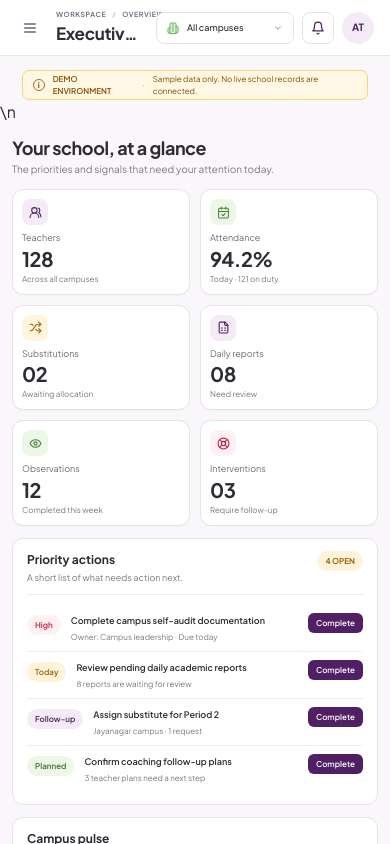
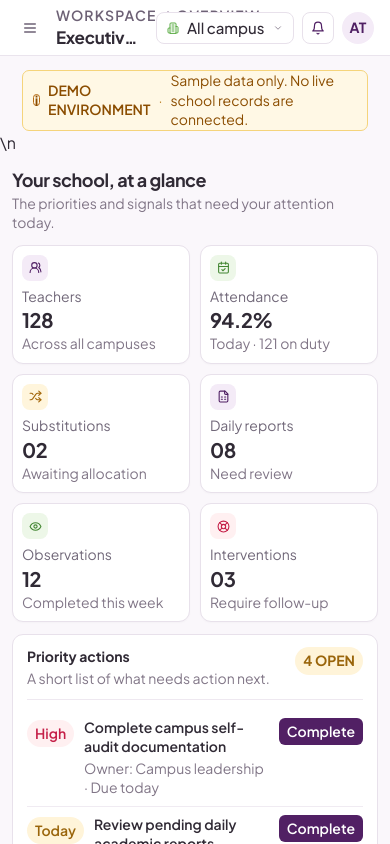
Before and after one commit to Faizankhan-cyber/brainy-stars-academic-os, a React (Vite) app: page / in a window 390 px wide. Shown: the top 844 px of the page. Built offline with nearby package versions, Linux system fonts and the light colour scheme.

Commit message:
Improve readability and reopen UI design direction

```diff
--- a/src/main.tsx
+++ b/src/main.tsx
@@ -2,6 +2,7 @@ import React from 'react';
 import ReactDOM from 'react-dom/client';
 import App from './App';
 import './index.css';
+import './readability.css';
 
 ReactDOM.createRoot(document.getElementById('root')!).render(
   <React.StrictMode>
--- /dev/null
+++ b/src/readability.css
@@ -0,0 +1,16 @@
+/* BSAOS readability layer: loaded after the existing design system. */
+html { font-size: 16px; }
+body { font-size: 16px; line-height: 1.55; }
+button, input, select, textarea { font-size: 15px; }
+/* Raise the tiny arbitrary font sizes used in the first visual prototype. */
+[class*="text-[6px]"], [class*="text-[7px]"], [class*="text-[8px]"], [class*="text-[9px]"], [class*="text-[10px]"], [class*="text-[11px]"], [class*="text-[12px]"], [class*="text-[13px]"] { font-size: 14px !important; line-height: 1.4 !important; }
+.text-xs { font-size: 14px !important; line-height: 1.4 !important; }
+.text-sm { font-size: 15px !important; line-height: 1.45 !important; }
+th { font-size: 14px; font-weight: 700; }
+td { font-size: 14px; }
+input, select, textarea { min-height: 40px; }
+button:focus-visible, a:focus-visible, input:focus-visible, select:focus-visible, textarea:focus-visible { outline: 3px solid #59ab42; outline-offset: 2px; }
+@media (max-width: 640px) {
+  body { font-size: 16px; }
+  th, td { padding: 10px 8px; }
+}
```
Also changed, not shown: 1 other file (tests, documents, lock files or other folders).
